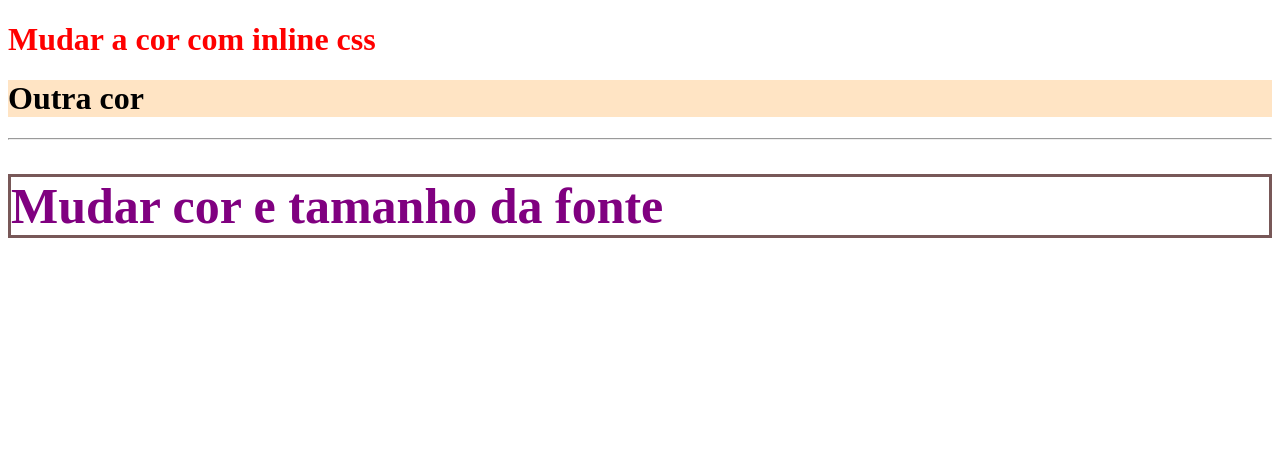
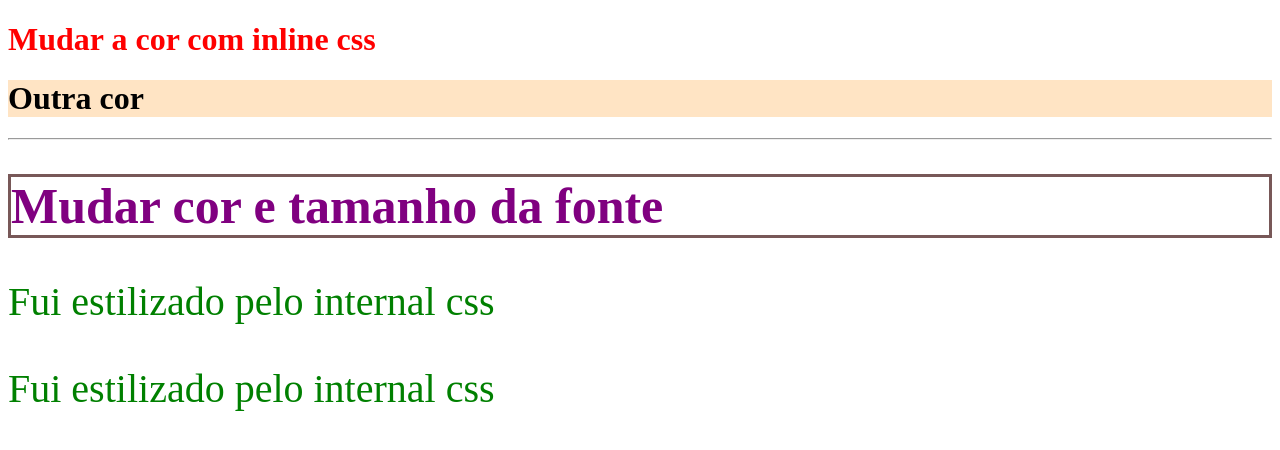
Before and after one commit to wallsp/07-03-html, a plain HTML site: page index.html in a window 1280 px wide. Drawn offline with Linux system fonts and the light colour scheme.

Commit message:
03 internal css

```diff
--- a/index.html
+++ b/index.html
@@ -5,6 +5,12 @@
     <meta name="viewport" content="width=device-width, initial-scale=1.0">
     <link rel="stylesheet" href="css/style.css">
     <title>Aprendendo Css</title>
+    <style>
+        p{
+            color: green;
+            font-size: 40px;
+        }
+    </style>
 </head>
 <body>
 
@@ -17,5 +23,10 @@
 <!-- 2 multiplas regras css -->
 <h1 style="color: purple; font-size: 50px; border: 3px solid rgb(120, 88, 88);">Mudar cor e tamanho da fonte</h1>
 
+ <!-- 3 Internet css -->
+
+<p>Fui estilizado pelo internal css</p>
+<p>Fui estilizado pelo internal css</p>
+
 </body>
 </html>
```
